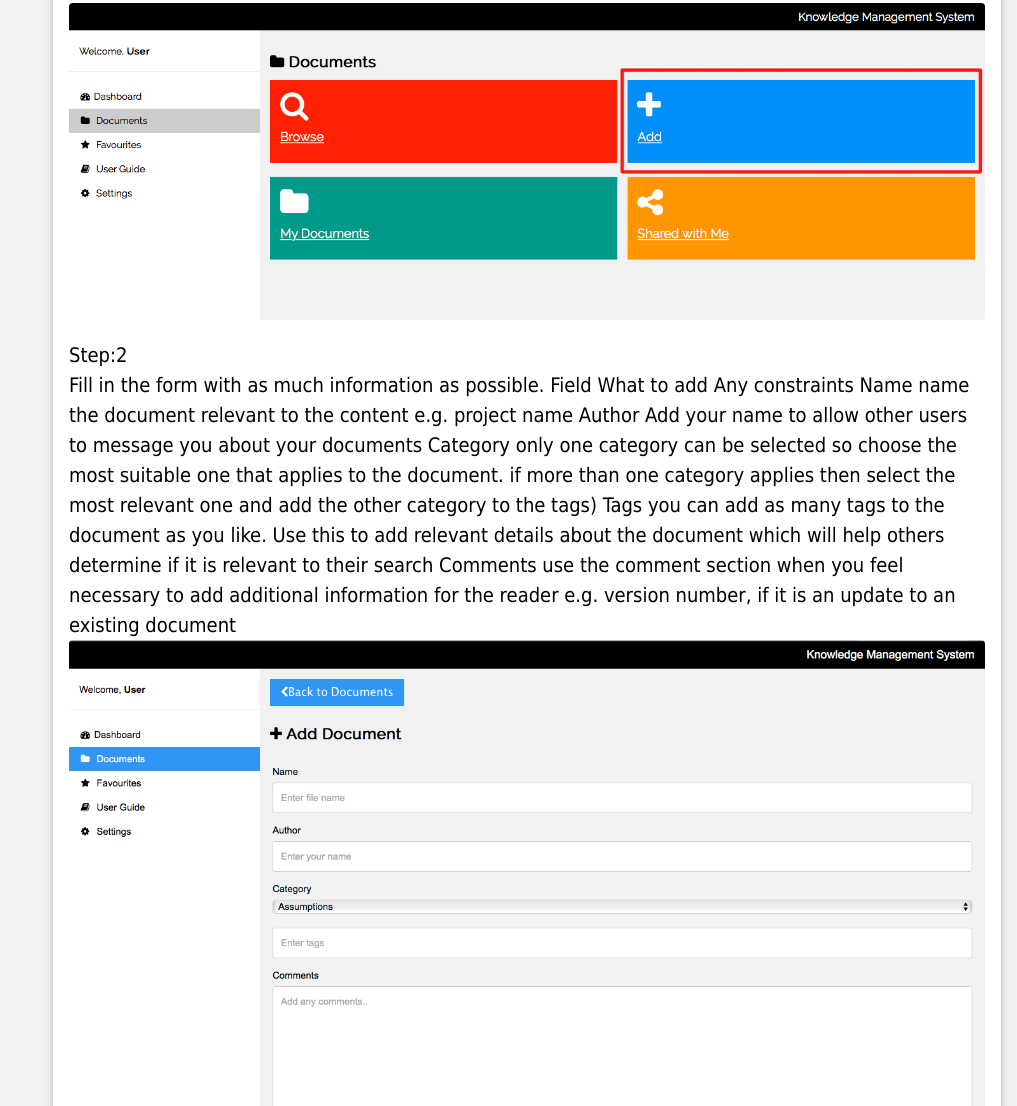
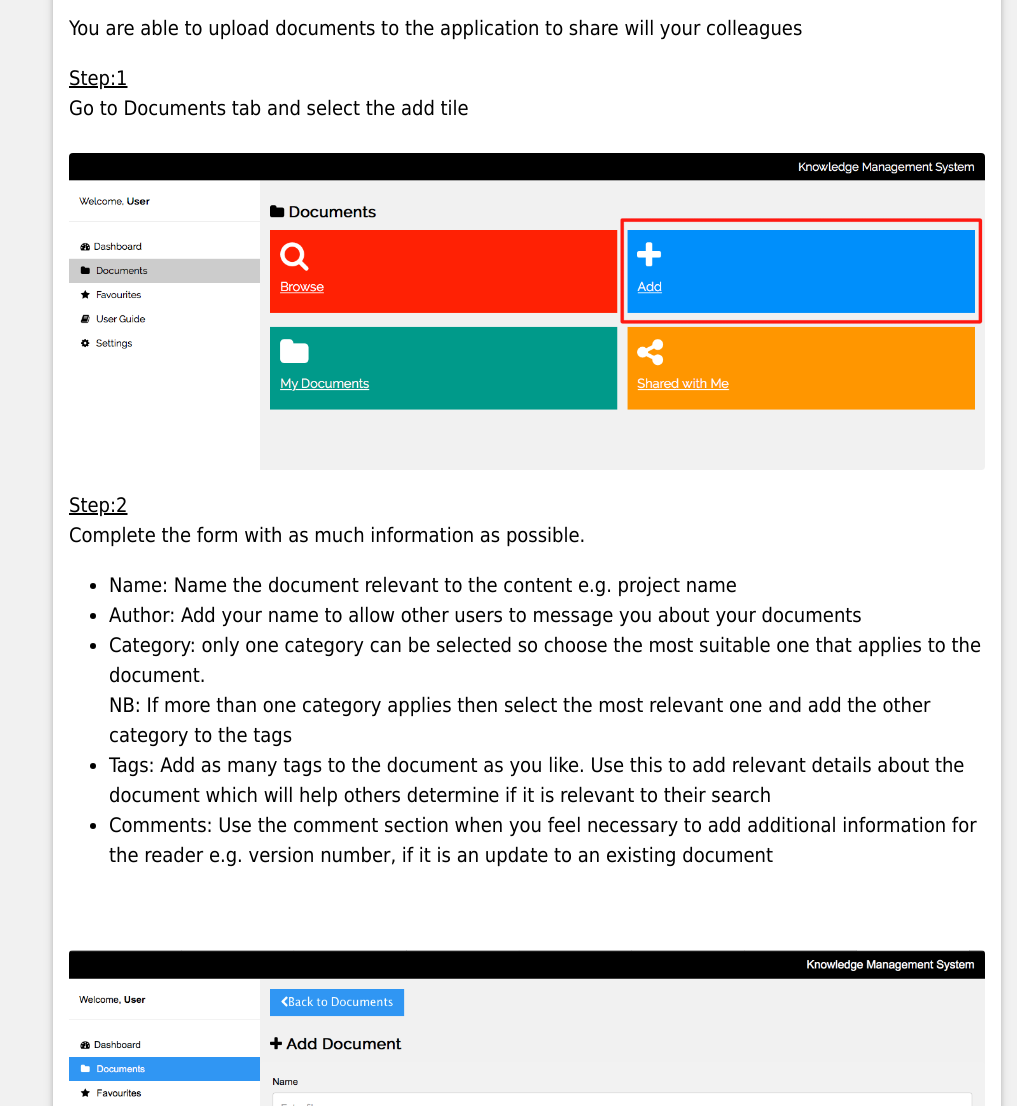
Before and after one commit to Jo-Hastie/jo-hastie.knowledgemanagement.io, a website: page userguide.html in a window 1280 px wide. Shown: the part 1694-2800 px from the top of the page, without its empty margins (263-1280 px from the left). Drawn offline with nearby package versions, Linux system fonts and the light colour scheme.

Commit message:
user guide

```diff
--- a/userguide.html
+++ b/userguide.html
@@ -77,29 +77,31 @@ html,body,h1,h2,h3,h4,h5 {font-family: "tahoma", sans-serif}
           <br>You are able to search the documents to help find what you are looking for quicker and easier
 
 
-          <p>Step:1
+          <p><u>Step:1</u>
           <br>Go to Docuemnts tab and select the browse tile
           <br>
-          <img src="document_1.tif" class="w3-round" style="width:80%">
+          <br><img src="document_1.tif" class="w3-round" style="width:80%">
 
           </p>
 
-          <p>Step:2
+          <p><u>Step:2</u>
           <br>You can choose to search by key word or by category
+          <br>
           <br><img src="browse.png" class="w3-round" style="width:80%">
           </p>
 
-          <p>Step:3
+          <p><u>Step:3</u>
           <br>To search by key word, input the word into the search bar at the top of the page and hit the search icon
 
-              To search by category, select the from the boxes below</td>
-
+              To search by category, select the from the boxes below
+          <br>
           <br><img src="browse_2.tif" class="w3-round" style="width:80%">
           </p>
 
-          <p> Step:4
+          <p><u> Step:4</u>
 
           <br> Documents relating to your search criteria will be displayed
+          <br>
           <br><img src="search_results.png" class="w3-round" style="width:80%">
           </p>
           </h4>
@@ -116,38 +118,38 @@ html,body,h1,h2,h3,h4,h5 {font-family: "tahoma", sans-serif}
         <p>You are able to upload documents to the application to share will your colleagues</p>
 
 
-        <p>Step:1
+        <p><u>Step:1</u>
         <br>Go to Documents tab and select the add tile
+        <br>
         <br><img src="add.png" class="w3-round" style="width:100%">
         </p>
 
-        <p>Step:2
-        <br> Fill in the form with as much information as possible.
-
-              Field 	What to add	Any constraints
-              Name	name the document relevant to the content	e.g. project name
-              Author	Add your name to allow other users to message you about your documents
-              Category	only one category can be selected so choose the most suitable one that applies to the document. 	if more than one category applies then select the most relevant one and add the other category to the tags)
-              Tags	you can add as many tags to the document as you like. Use this to add relevant details about the document which will help others determine if it is relevant to their search
-              Comments 	use the comment section when you feel necessary to add additional information for the reader
-
-                e.g. version number, if it is an update to an existing document
-          <br><img src="add_form.png" class="w3-round" style="width:100%">
-          </p>
-          <br> Name- name the document relevant to the content e.g. project name
-              Author- Add your name to allow other users to message you about your documents
-              Category- only one category can be selected so choose the most suitable one that applies to the document. (if more than one category applies then select the most relevant one and add the other category to the tags)
-              Tags- you can add as many tags to the document as you like. Use this to add relevant details about the document which will help others determine if it is relevant to their search
-              Comments- use the comment section when you feel necessary to add additional information for the reader e.g. version number, if it is an update to an existing document
-
-
-</div>
-</div>
+        <p><u>Step:2</u>
+        <br> Complete the form with as much information as possible.
+          <ul>
+            <li> Name:	Name the document relevant to the content	e.g. project name </li>
+            <li>Author:	Add your name to allow other users to message you about your documents</li>
+            <li>Category:	only one category can be selected so choose the most suitable one that
+            applies to the document.
+            <br> NB: If more than one category applies then select the most
+            relevant one and add the other category to the tags</li>
+            <li>Tags: Add as many tags to the document as you like. Use this to add relevant
+              details about the document which will help others determine if it is relevant to their search</li>
+            <li>Comments: Use the comment section when you feel necessary to add additional information for the reader
+              e.g. version number, if it is an update to an existing document </li>
+          </ul>
+        <br>
+        <br><img src="add_form.png" class="w3-round" style="width:100%">
+        </p>
+        <br>
+        </div>
+      </div>
+    </div>
+  <br>
 
 
   <!-- End page content -->
-</
-div>
+
 
 <script>
 // Get the Sidebar
```
Also changed, not shown: settings.html (+1 -2 lines).
